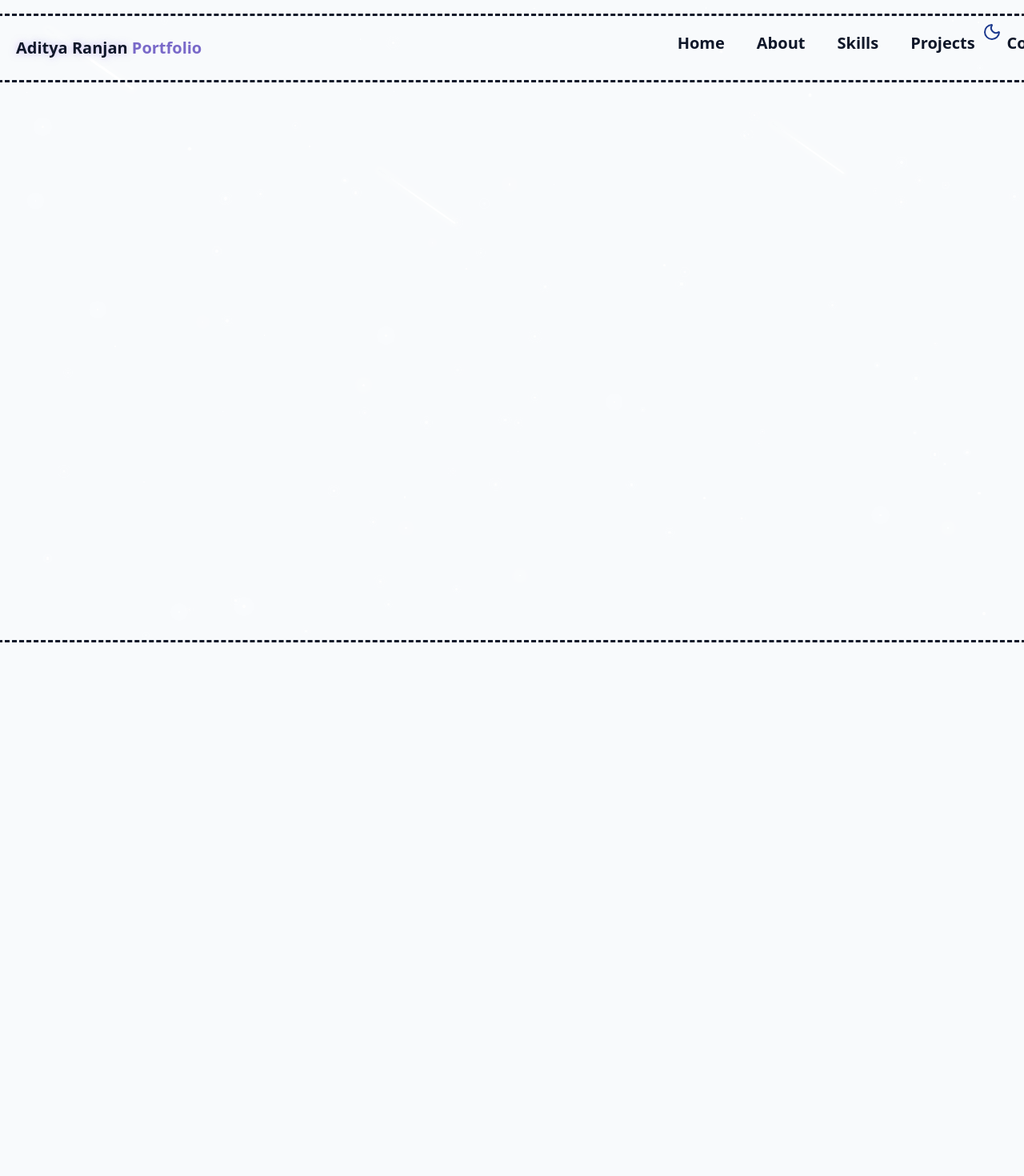
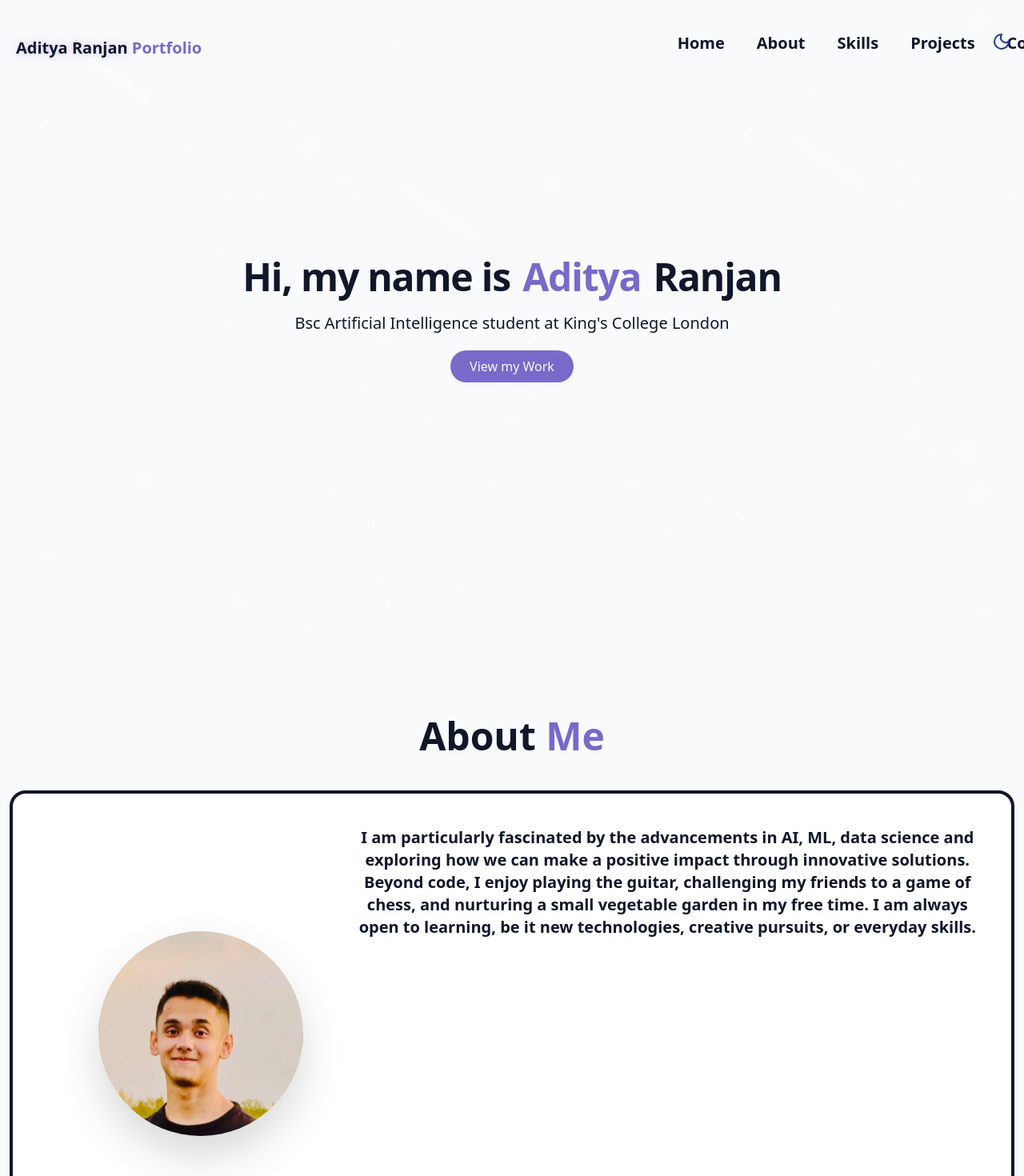
Before and after one commit to ADI-0519/PortfolioWebsite, a React (Vite) app in the folder PortfolioWebsite/: page / in a window 1280 px wide. Shown: the top 1470 px of the page at 80% size. Before the commit the page ends 800 px from the top, so only its background shows below. Built offline with nearby package versions, Linux system fonts and the light colour scheme.

Commit message:
About me section implemented

```diff
--- a/PortfolioWebsite/index.html
+++ b/PortfolioWebsite/index.html
@@ -4,7 +4,7 @@
     <meta charset="UTF-8" />
     <link rel="icon" type="image/svg+xml" href="/vite.svg" />
     <meta name="viewport" content="width=device-width, initial-scale=1.0" />
-    <title>Vite + React + TS</title>
+    <title>Aditya Ranjan Portfolio</title>
   </head>
 
 
--- /dev/null
+++ b/PortfolioWebsite/src/Components/AboutMe.tsx
@@ -0,0 +1,32 @@
+import image from "../assets/image.jpg"
+
+function AboutMe() {
+  return (
+    <section id="about" className="py-24 px-4 relative">
+      <h2 className="text-3xl md:text-5xl font-bold mb-12 text-center">
+                About <span className="text-primary">Me</span>
+      </h2>
+
+        <div className="container mx-auto card-hover gradient-border bg-blend-overlay rounded-2xl h-150 p-10 outline-4">
+
+            <div className="grid grid-rows-1 h-full grid-cols-[1fr_2fr]">
+              <div className="w-full items-center justify-center flex drop-shadow-2xl">
+                <div className="w-64 h-64 rounded-full overflow-hidden"><img src={image}></img></div>
+              </div>
+
+              <div className="text-xl font-bold text-muted-foreground text-center justify-between items-center">
+                I am particularly fascinated by the advancements in AI, ML, data science and exploring how we can make a positive impact through innovative solutions. Beyond code, I enjoy playing the guitar, challenging my friends to a game of chess, and nurturing a small vegetable garden in my free time. I am always open to learning, be it new technologies, creative pursuits, or everyday skills.
+              </div>
+            </div>
+
+            <div>
+
+
+            </div>
+
+        </div>
+    </section>
+  )
+}
+
+export default AboutMe
--- /dev/null
+++ b/PortfolioWebsite/src/Components/MainPage.tsx
@@ -0,0 +1,30 @@
+import Button from "./button"
+
+function MainPage() {
+  return (
+    <section className="relative min-h-screen flex flex-col justify-center items-start px-4 gap-5">
+        <div className="container mx-auto z-10 text-5xl text-foreground font-bold tracking-tight">
+            <span className="opacity-0 animate-fade-in">
+              Hi, my name is
+            </span>
+            <span className="text-primary opacity-0 ml-1 animate-fade-in-delay-1"> {""} Aditya </span>
+
+            <span className="text-gradient ml-1 opacity-0 animate-fade-in-delay-2">
+              {""} Ranjan
+            </span>
+        </div>
+
+        <div className="text-xl text-muted-foreground max-2-2xl opacity-0 animate-fade-in-delay-4 relative flex flex-col container z-10">
+            Bsc Artificial Intelligence student at King's College London
+        </div>
+
+        <div className="flex flex-col items-center justify-center container opacity-0 animate-fade-in-delay-4">
+          <Button text={"View my Work"} type={true} href={"#projects"}/>
+        </div>
+
+
+    </section>
+  )
+}
+
+export default MainPage
--- a/PortfolioWebsite/src/Components/Navbar.tsx
+++ b/PortfolioWebsite/src/Components/Navbar.tsx
@@ -12,18 +12,17 @@ function Navbar() {
 
     useEffect(() => {
         const handleScroll = () => {
-            setScroll(window.screenY > 10)
+            setScroll(window.scrollY > 10)
         }
 
         window.addEventListener("scroll",handleScroll)
         return () => window.removeEventListener("scroll",handleScroll)
-
     }, [])
 
   return (
     <nav className={`w-full transition-all duration-300 fixed z-40 ${isScrolled ? "py-3 bg-background/80 backdrop-blur-md shadow-xs" : "py-5"}`}>
 
-        <div className="container flex justify-between outline-dashed h-20 p-5">
+        <div className="container flex justify-between h-20 p-5">
             <a className="text-xl font-bold text-primary flex items-center" href="#hero">
                 <span className="relative z-10">
                     <span className="text-glow text-foreground">
@@ -33,7 +32,7 @@ function Navbar() {
 
             </a>
 
-            <div className="flex w-1/3 gap-10">
+            <div className="w-1/3 gap-10 hidden md:flex">
                 <Button href={"#hero"} text={"Home"}/>
 
                 <Button href={"#about"} text={"About"}/>
@@ -44,6 +43,10 @@ function Navbar() {
 
                 <Button href={"#contact"} text={"Contact"}/>
             </div>
+
+
+
+
 
         </div>
 
--- a/PortfolioWebsite/src/Components/StarBackground.tsx
+++ b/PortfolioWebsite/src/Components/StarBackground.tsx
@@ -95,7 +95,7 @@ function StarBackground() {
 
     return (
 
-    <div className='fixed inset-0 overflow-hidden pointer-events-none z-0 outline-dashed'>
+    <div className='fixed inset-0 overflow-hidden pointer-events-none z-0'>
       {stars.map((star) =>  (
 
         <div key = {star.id} className='star animate-pulse-subtle' style= {{
--- a/PortfolioWebsite/src/Components/button.tsx
+++ b/PortfolioWebsite/src/Components/button.tsx
@@ -2,10 +2,10 @@ import React from 'react'
 import { useState, useEffect } from 'react'
 
 
-
+// type true => padded btn
 interface ButtonProps{
     href: String,
-    type?: String,
+    type?: boolean,
     text: String
 }
 
@@ -21,7 +21,7 @@ export default function buttons({href,type,text}:ButtonProps) {
 
     return (
     <div>
-      <button className = "text-foreground hover:text-primary font-bold text-xl cursor-pointer transition-all duration-300 rounded-xl" onClick={handleClick}>{text}</button>
+      <button className = {`${type ? "cosmic-button" : "text-foreground hover:text-primary font-bold text-xl cursor-pointer transition-all duration-300 rounded-xl" }`} onClick={handleClick}>{text}</button>
     </div>
   )
 }
--- a/PortfolioWebsite/src/Components/toggle.tsx
+++ b/PortfolioWebsite/src/Components/toggle.tsx
@@ -37,9 +37,9 @@ function toggle() {
 
 
   return (
-    <div className="outline-dashed text-purple">
+    <div className="text-purple">
 
-      <button onClick={handleClick} className="fixed max-sm:hidden top-5 right-5 p-2 cursor-pointer rounded-full transition-colors duration-300 focus:outline-hidden z-50 w-10 h-10">
+      <button onClick={handleClick} className="fixed max-sm:hidden top-5 right-5 p-2 cursor-pointer rounded-full transition-colors duration-300 focus:outline-hidden z-50 w-10 h-10 p-5">
         {dark ? <Sun className="text-yellow-300"/> : <Moon className="text-blue-900"/>}
 
       </button>
--- a/PortfolioWebsite/src/Pages/Home.tsx
+++ b/PortfolioWebsite/src/Pages/Home.tsx
@@ -1,3 +1,5 @@
+import AboutMe from "../Components/AboutMe"
+import MainPage from "../Components/MainPage"
 import Navbar from "../Components/Navbar"
 import StarBackground from "../Components/StarBackground"
 import Toggle from "../Components/toggle"
@@ -11,6 +13,10 @@ const Home = () => {
 
         <Navbar />
 
+        <MainPage/>
+
+        <AboutMe />
+
     </div>
   )
 }
```
Also changed, not shown: PortfolioWebsite/src/assets/image.jpg (added).
